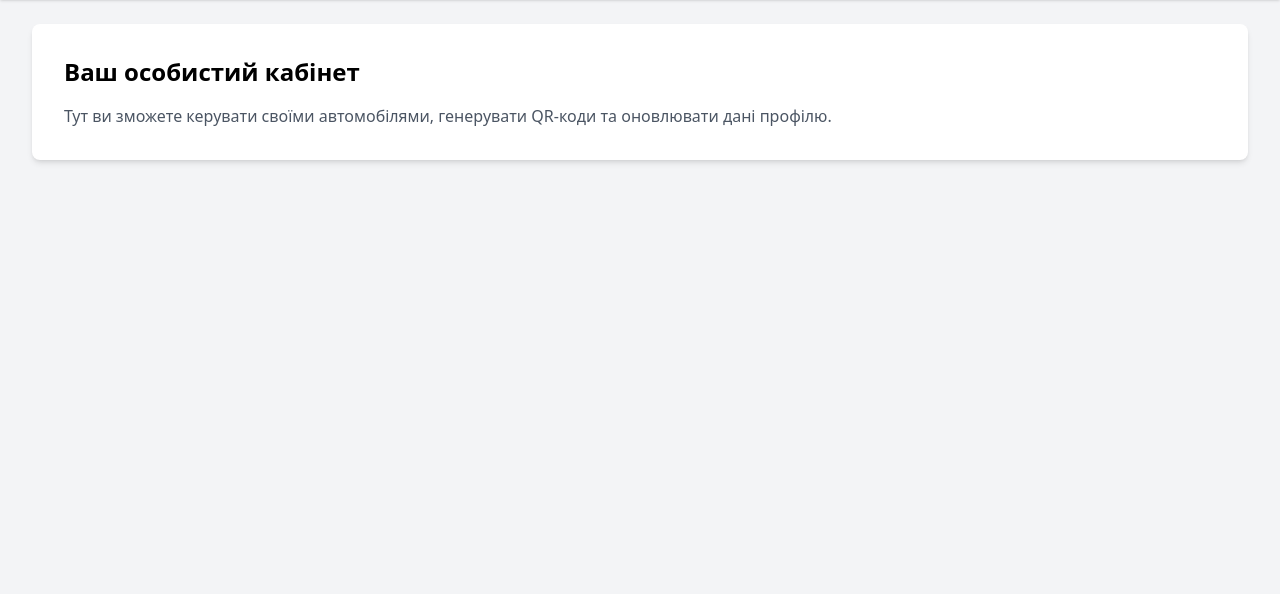
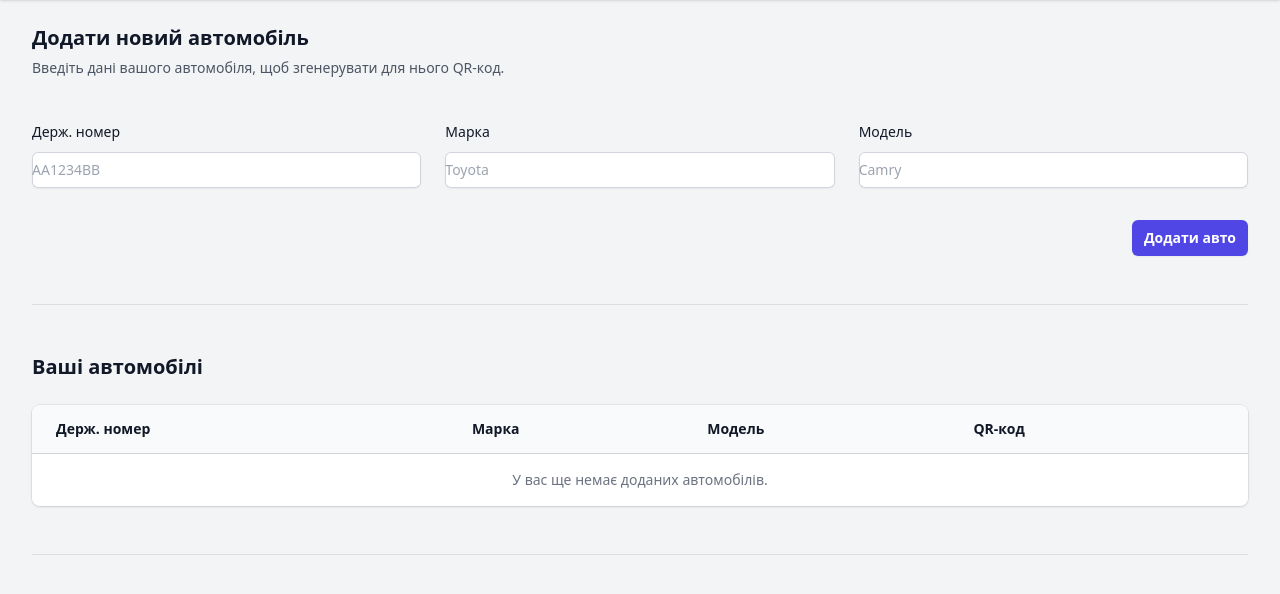
Before and after one commit to OleksanderShevchenko/car_qr_service, a FastAPI app: template src/car_qr_service/templates/pages/cabinet.html in a window 1280 px wide. Shown: the part 148-742 px from the top of the page. Run offline with FastAPI, Linux system fonts and the light colour scheme; the template is opened without the code that fills it, so the values that code supplies are empty; parts of the project's set-up code (start-up, migrations or seed data) failed here and were passed over; some libraries are stand-ins or nearby versions.

Commit message:
Add new controls in cabinet to add new car and review existing cars.

```diff
--- a/src/car_qr_service/templates/pages/cabinet.html
+++ b/src/car_qr_service/templates/pages/cabinet.html
@@ -6,14 +6,88 @@
     Вітаємо, {{ user.first_name or user.email }}!
 {% endblock %}
 
+
 {% block content %}
-<div class="bg-white p-8 rounded-lg shadow-md">
-    <h2 class="text-2xl font-semibold mb-4">Ваш особистий кабінет</h2>
-    <p class="text-gray-600">
-        Тут ви зможете керувати своїми автомобілями, генерувати QR-коди та оновлювати дані профілю.
-    </p>
+<div class="space-y-12">
+    <!-- Секція для додавання нового авто -->
+    <div class="border-b border-gray-900/10 pb-12">
+        <h2 class="text-xl font-semibold leading-7 text-gray-900">Додати новий автомобіль</h2>
+        <p class="mt-1 text-sm leading-6 text-gray-600">Введіть дані вашого автомобіля, щоб згенерувати для нього QR-код.</p>
 
-    <!-- В майбутньому тут буде список авто, форми тощо -->
+        <!-- Форма для додавання авто з HTMX -->
+        <form
+            hx-post="/pages/cabinet/add-car"
+            hx-target="#car-list-body"
+            hx-swap="beforeend"
+            hx-on::after-request="this.reset()"
+            class="mt-10 grid grid-cols-1 gap-x-6 gap-y-8 sm:grid-cols-6"
+        >
+            <div class="sm:col-span-2">
+                <label for="license_plate" class="block text-sm font-medium leading-6 text-gray-900">Держ. номер</label>
+                <div class="mt-2">
+                    <input type="text" name="license_plate" id="license_plate" required class="block w-full rounded-md border-0 py-1.5 text-gray-900 shadow-sm ring-1 ring-inset ring-gray-300 placeholder:text-gray-400 focus:ring-2 focus:ring-inset focus:ring-indigo-600 sm:text-sm sm:leading-6" placeholder="AA1234BB">
+                </div>
+            </div>
 
+            <div class="sm:col-span-2">
+                <label for="brand" class="block text-sm font-medium leading-6 text-gray-900">Марка</label>
+                <div class="mt-2">
+                    <input type="text" name="brand" id="brand" required class="block w-full rounded-md border-0 py-1.5 text-gray-900 shadow-sm ring-1 ring-inset ring-gray-300 placeholder:text-gray-400 focus:ring-2 focus:ring-inset focus:ring-indigo-600 sm:text-sm sm:leading-6" placeholder="Toyota">
+                </div>
+            </div>
+
+            <div class="sm:col-span-2">
+                <label for="model" class="block text-sm font-medium leading-6 text-gray-900">Модель</label>
+                <div class="mt-2">
+                    <input type="text" name="model" id="model" required class="block w-full rounded-md border-0 py-1.5 text-gray-900 shadow-sm ring-1 ring-inset ring-gray-300 placeholder:text-gray-400 focus:ring-2 focus:ring-inset focus:ring-indigo-600 sm:text-sm sm:leading-6" placeholder="Camry">
+                </div>
+            </div>
+
+            <div class="sm:col-span-6 flex items-center justify-end">
+                 <button type="submit" class="rounded-md bg-indigo-600 px-3 py-2 text-sm font-semibold text-white shadow-sm hover:bg-indigo-500 focus-visible:outline focus-visible:outline-2 focus-visible:outline-offset-2 focus-visible:outline-indigo-600">
+                    Додати авто
+                </button>
+            </div>
+        </form>
+    </div>
+
+    <!-- Секція зі списком існуючих авто -->
+    <div class="border-b border-gray-900/10 pb-12">
+        <h2 class="text-xl font-semibold leading-7 text-gray-900">Ваші автомобілі</h2>
+
+        <div class="mt-6 flow-root">
+            <div class="-mx-4 -my-2 overflow-x-auto sm:-mx-6 lg:-mx-8">
+                <div class="inline-block min-w-full py-2 align-middle sm:px-6 lg:px-8">
+                    <div
+                        class="overflow-hidden shadow ring-1 ring-black ring-opacity-5 sm:rounded-lg"
+                    >
+                        <table class="min-w-full divide-y divide-gray-300">
+                            <thead class="bg-gray-50">
+                            <tr>
+                                <th scope="col" class="py-3.5 pl-4 pr-3 text-left text-sm font-semibold text-gray-900 sm:pl-6">Держ. номер</th>
+                                <th scope="col" class="px-3 py-3.5 text-left text-sm font-semibold text-gray-900">Марка</th>
+                                <th scope="col" class="px-3 py-3.5 text-left text-sm font-semibold text-gray-900">Модель</th>
+                                <th scope="col" class="relative py-3.5 pl-3 pr-4 sm:pr-6 text-left text-sm font-semibold text-gray-900">QR-код</th>
+                            </tr>
+                            </thead>
+                            <tbody id="car-list-body" class="divide-y divide-gray-200 bg-white">
+                                {% if cars %}
+                                    {% for car in cars %}
+                                        {% include "partials/car_row.html" %}
+                                    {% endfor %}
+                                {% else %}
+                                    <tr id="no-cars-row">
+                                        <td colspan="4" class="px-6 py-4 text-center text-sm text-gray-500">
+                                            У вас ще немає доданих автомобілів.
+                                        </td>
+                                    </tr>
+                                {% endif %}
+                            </tbody>
+                        </table>
+                    </div>
+                </div>
+            </div>
+        </div>
+    </div>
 </div>
 {% endblock %}
```
